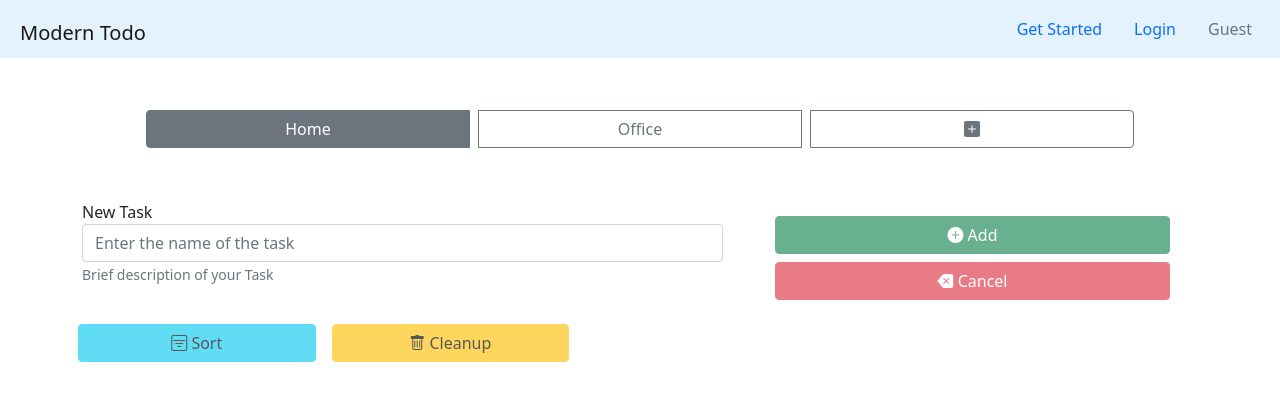
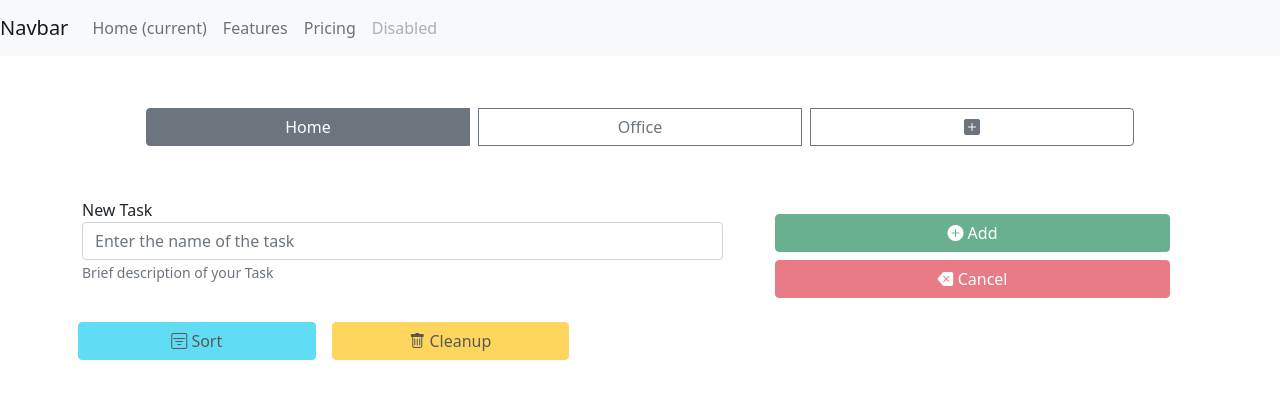
Before and after one commit to ritcode/m-todo, a plain HTML site: page index.html in a window 1280 px wide. Drawn offline with nearby package versions, Linux system fonts and the light colour scheme.

Commit message:
navbar updated

```diff
--- a/index.html
+++ b/index.html
@@ -11,24 +11,46 @@
     integrity="sha384-eOJMYsd53ii+scO/bJGFsiCZc+5NDVN2yr8+0RDqr0Ql0h+rP48ckxlpbzKgwra6" crossorigin="anonymous">
   <link rel="stylesheet" href="https://cdn.jsdelivr.net/npm/bootstrap-icons@1.4.0/font/bootstrap-icons.css">
 
-  <script src="https://code.jquery.com/jquery-3.3.1.slim.min.js"
+  <script async defer src="https://code.jquery.com/jquery-3.3.1.slim.min.js"
     integrity="sha384-q8i/X+965DzO0rT7abK41JStQIAqVgRVzpbzo5smXKp4YfRvH+8abtTE1Pi6jizo"
     crossorigin="anonymous"></script>
-  <script src="https://cdn.jsdelivr.net/npm/@popperjs/core@2.9.1/dist/umd/popper.min.js"
+  <script async defer src="https://cdn.jsdelivr.net/npm/@popperjs/core@2.9.1/dist/umd/popper.min.js"
     integrity="sha384-SR1sx49pcuLnqZUnnPwx6FCym0wLsk5JZuNx2bPPENzswTNFaQU1RDvt3wT4gWFG"
     crossorigin="anonymous"></script>
-  <script src="https://cdn.jsdelivr.net/npm/bootstrap@5.0.0-beta3/dist/js/bootstrap.min.js"
+  <script async defer src="https://cdn.jsdelivr.net/npm/bootstrap@5.0.0-beta3/dist/js/bootstrap.min.js"
     integrity="sha384-j0CNLUeiqtyaRmlzUHCPZ+Gy5fQu0dQ6eZ/xAww941Ai1SxSY+0EQqNXNE6DZiVc"
     crossorigin="anonymous"></script>
 
 
-  <script defer src="script.js"></script>
+  <script async defer src="script.js"></script>
   <link rel="stylesheet" href="style.css">
 
 </head>
 
 <body>
-  <nav class="navbar navbar-light" style="background-color: #e3f2fd;">
+ <nav class="navbar navbar-expand-lg navbar-light bg-light">
+    <a class="navbar-brand" href="#">Navbar</a>
+    <button class="navbar-toggler" type="button" data-toggle="collapse" data-target="#navbarNav" aria-controls="navbarNav" aria-expanded="false" aria-label="Toggle navigation">
+      <span class="navbar-toggler-icon"></span>
+    </button>
+    <div class="collapse navbar-collapse" id="navbarNav">
+      <ul class="navbar-nav">
+        <li class="nav-item active">
+          <a class="nav-link" href="#">Home <span class="sr-only">(current)</span></a>
+        </li>
+        <li class="nav-item">
+          <a class="nav-link" href="#">Features</a>
+        </li>
+        <li class="nav-item">
+          <a class="nav-link" href="#">Pricing</a>
+        </li>
+        <li class="nav-item">
+          <a class="nav-link disabled" href="#">Disabled</a>
+        </li>
+      </ul>
+    </div>
+  </nav>
+  <!--<nav class="navbar navbar-light" style="background-color: #e3f2fd;">
     <div class="container-fluid">
       <span class="navbar-brand mb-0 h1 m-2">Modern Todo</span>
       <ul class="nav justify-content-end">
@@ -43,7 +65,8 @@
         </li>
       </ul>
     </div>
-  </nav>
+  </nav>-->
+
   <div class="container">
     <div class="row m-5">
       <div class="btn-group" role="group" aria-label="Basic radio toggle button group">
```
